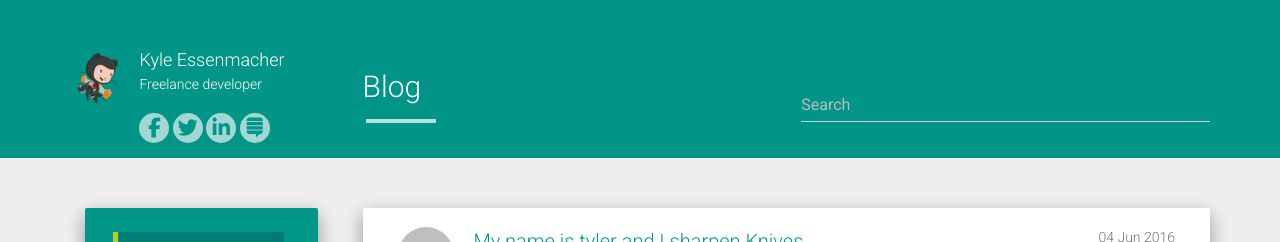
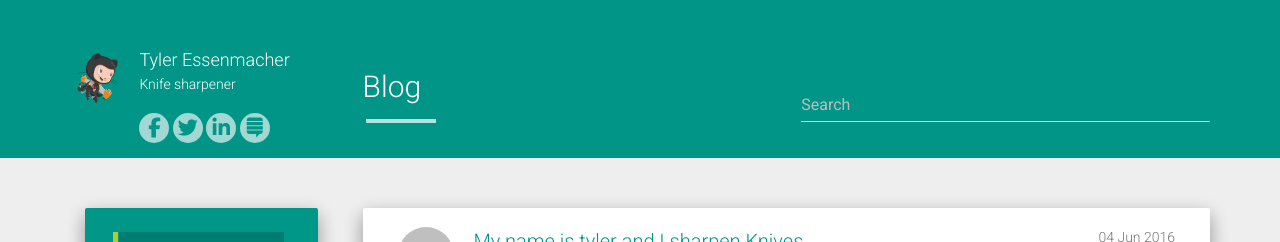
Before and after one commit to StaySharpened/Website, a Jekyll site: the page built from index.html, in a window 1280 px wide. Shown: the top 242 px of the page. Built offline with Jekyll 4.4.1, drawn with Linux system fonts in a browser that asks for light colours; nearby versions of some CDN libraries; the list of posts is cut into pages by our own code.

Commit message:
Update _config.yml

```diff
--- a/_config.yml
+++ b/_config.yml
@@ -1,9 +1,9 @@
 title: My name is Tyler and I am a dweeb
 description: My Personal Blog
-author: Kyle Essenmacher
+author: Tyler Essenmacher
 logo: /hcz-jekyll-blog/static/img/avatar.png
 github: https://github.com/codeasashu
-about: Freelance developer
+about: Knife sharpener
 
 baseurl: "https://codeasashu.github.io/hcz-jekyll-blog"
 url: "https://codeasashu.github.io/hcz-jekyll-blog"
```
